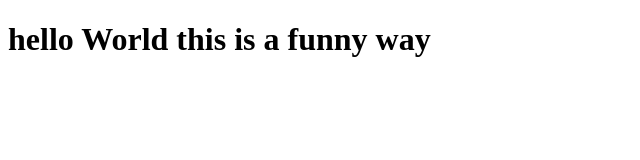
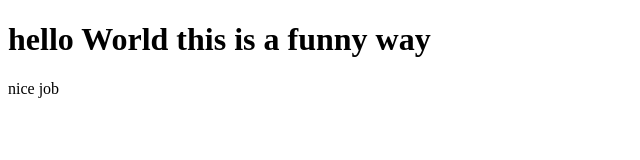
Before and after one commit to osa9j/coursera-test, a plain HTML site: page site/index.html in a window 1280 px wide. Shown: the full height of the page, 0-640 px from the left. Drawn offline with Linux system fonts and the light colour scheme.

Commit message:
small changes.

```diff
--- a/site/index.html
+++ b/site/index.html
@@ -6,6 +6,7 @@
 <body>
 <h1>hello World this is a funny way
 </h1>
+<p>nice job</p>
 
 </body>
 </html>
```
